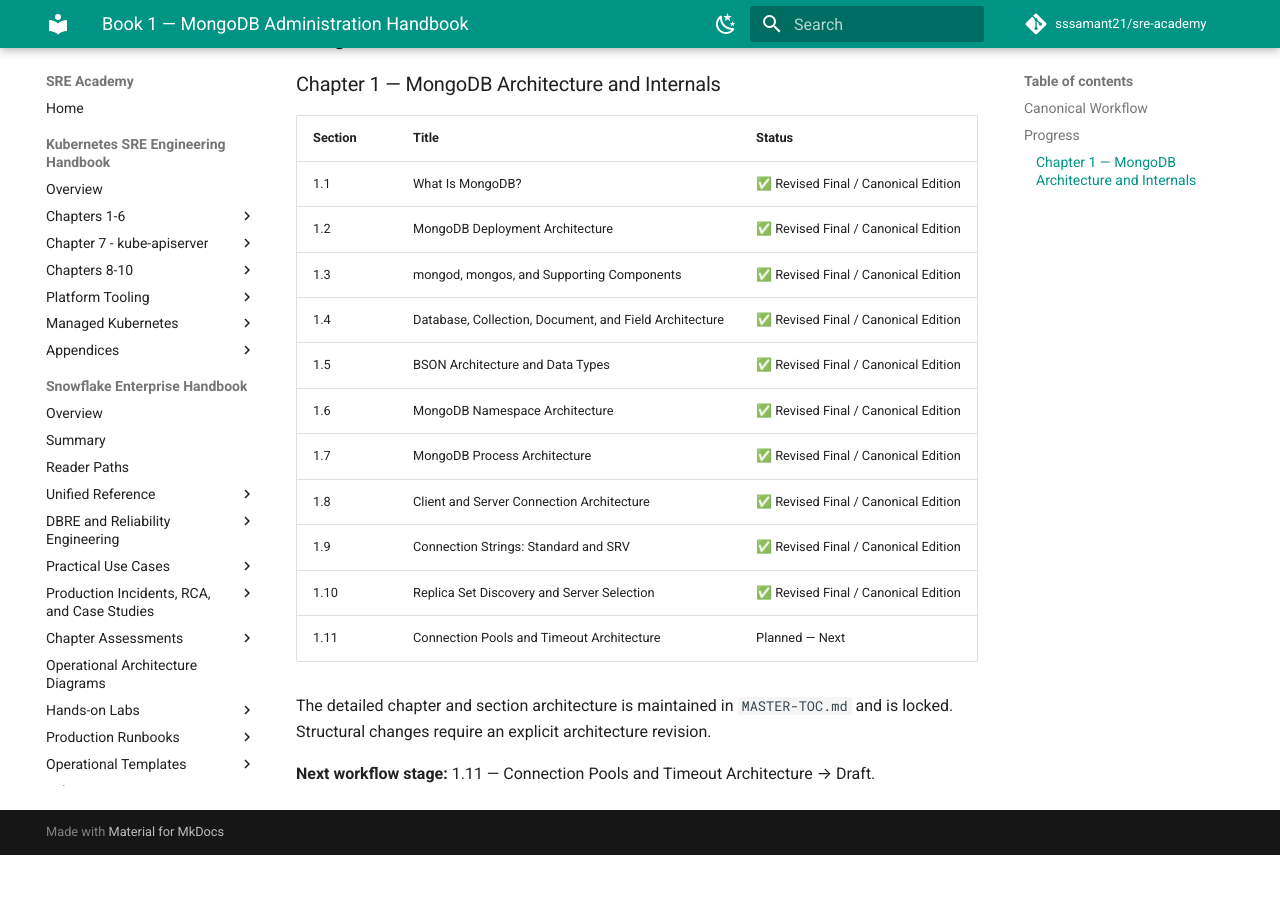
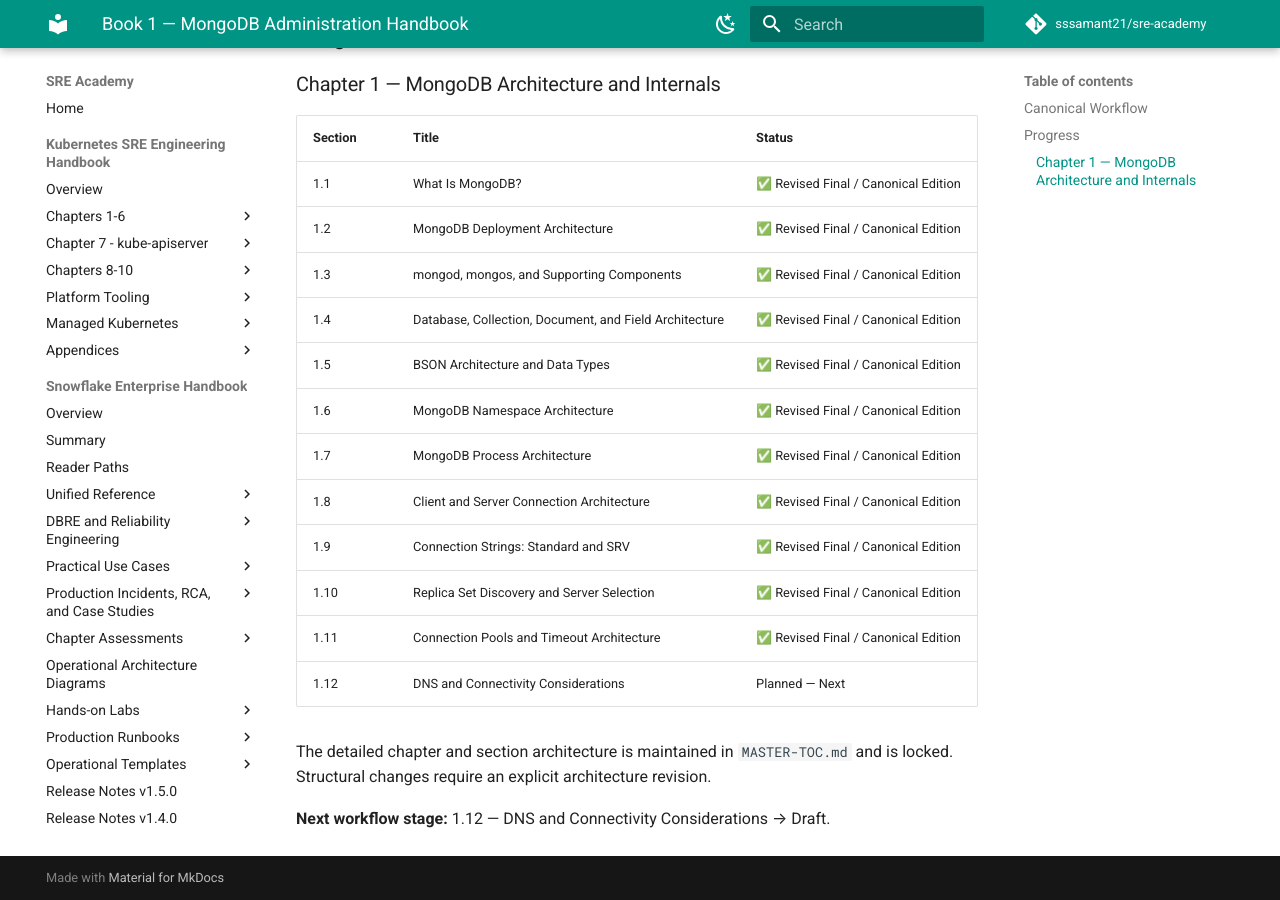
Before and after one commit to sssamant21/sre-academy, an MkDocs documentation site: the page built from docs/books/mongodb/mongodb-administration-handbook/README.md, in a window 1280 px wide and 900 px high, scrolled down 590 px. Built offline with MkDocs 1.6.1 and Material for MkDocs 9.7.7, drawn with Linux system fonts in a browser that asks for light colours; comment, search, counter and statistics services are not loaded; before the commit the page ends 1445 px from its top, so only the background shows below that.

Commit message:
docs(mongodb): advance Book 1 after canonical section 1.11

```diff
--- a/docs/books/mongodb/mongodb-administration-handbook/README.md
+++ b/docs/books/mongodb/mongodb-administration-handbook/README.md
@@ -27,8 +27,9 @@
 | 1.8 | Client and Server Connection Architecture | ✅ Revised Final / Canonical Edition |
 | 1.9 | Connection Strings: Standard and SRV | ✅ Revised Final / Canonical Edition |
 | 1.10 | Replica Set Discovery and Server Selection | ✅ Revised Final / Canonical Edition |
-| 1.11 | Connection Pools and Timeout Architecture | Planned — Next |
+| 1.11 | Connection Pools and Timeout Architecture | ✅ Revised Final / Canonical Edition |
+| 1.12 | DNS and Connectivity Considerations | Planned — Next |
 
 The detailed chapter and section architecture is maintained in `MASTER-TOC.md` and is locked. Structural changes require an explicit architecture revision.
 
-**Next workflow stage:** 1.11 — Connection Pools and Timeout Architecture → Draft.
+**Next workflow stage:** 1.12 — DNS and Connectivity Considerations → Draft.
```
